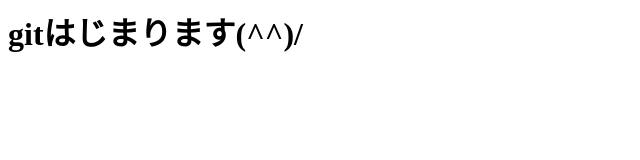
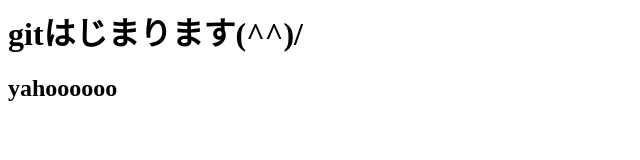
Before and after one commit to kiyunamakiki/maki1, a plain HTML site: page index.html in a window 1280 px wide. Shown: the whole page, without its empty margins (0-640 px from the left). Drawn offline with Linux system fonts and the light colour scheme.

Commit message:
意気込み追加

```diff
--- a/index.html
+++ b/index.html
@@ -1 +1,2 @@
 <h1>gitはじまります(^^)/</h1>
+<h2>yahoooooo</h2>
```
